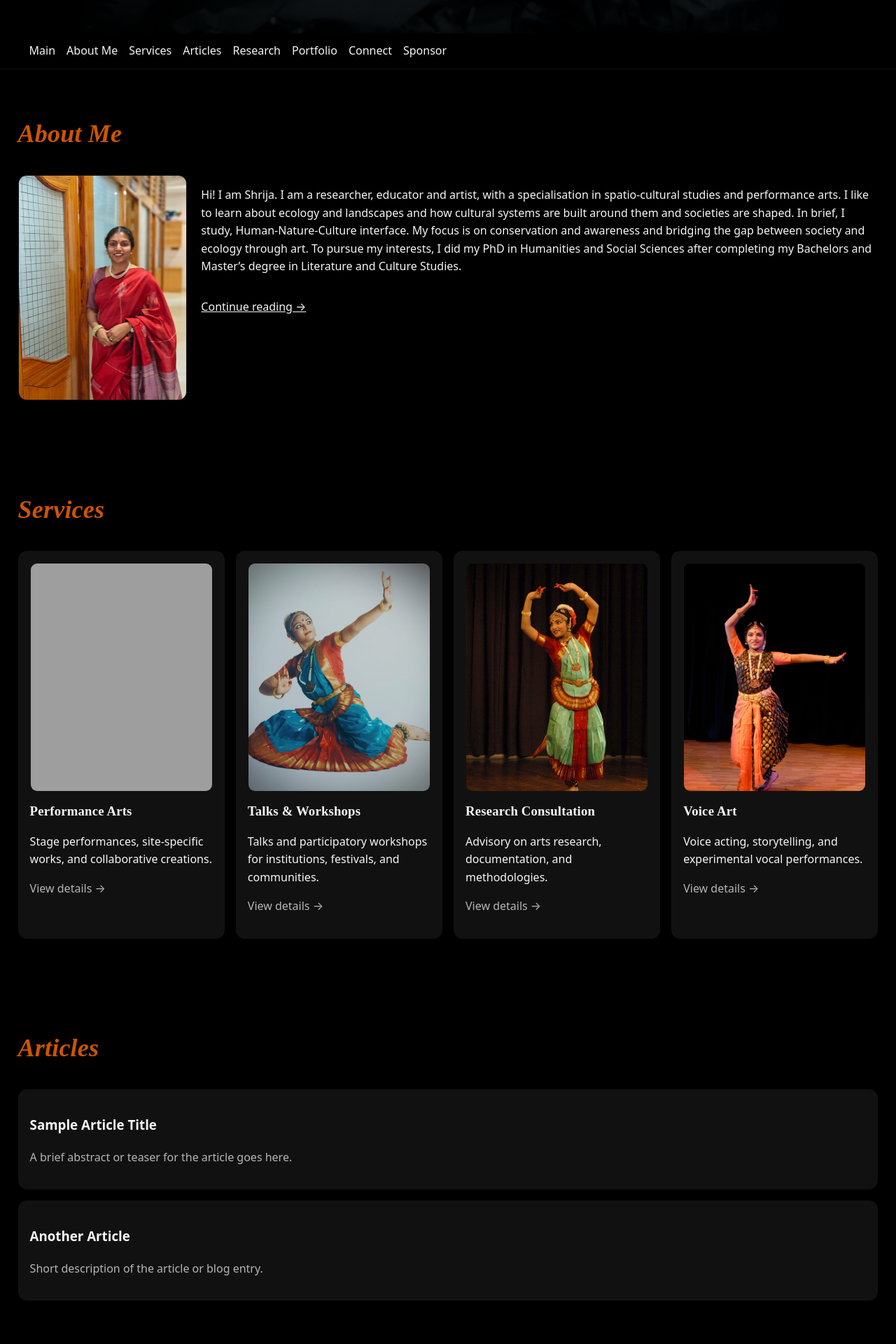
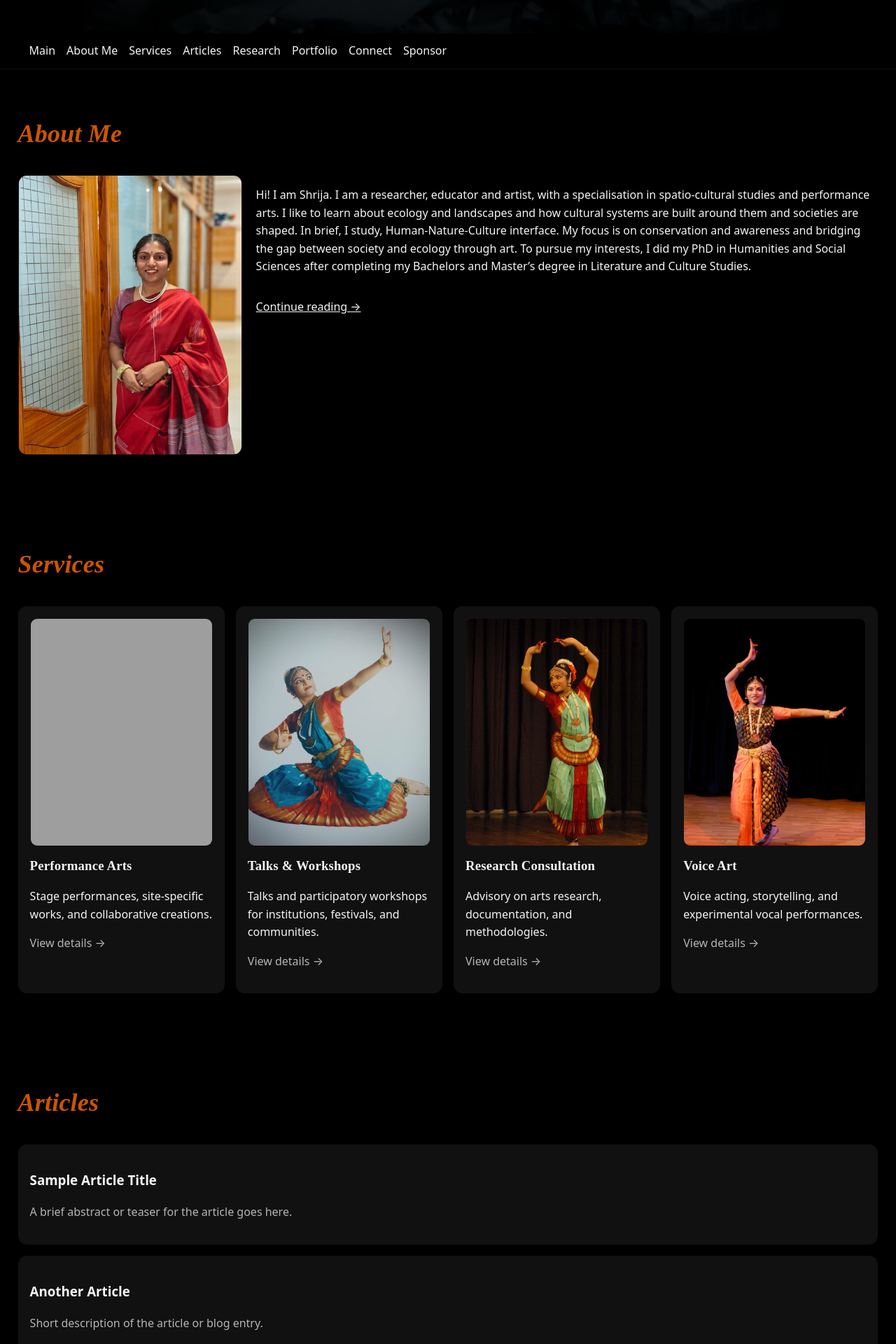
Before and after one commit to techunderfive/Bharatnatyam-Srs, a Jekyll site: the page built from index.html, in a window 1280 px wide. Shown: the part 852-2772 px from the top of the page at 70% size. Built offline with Jekyll 4.4.1, drawn with Linux system fonts in a browser that asks for light colours; some web fonts are replaced; grey boxes are pictures that could not be loaded.

Commit message:
Home About: constrain image to 4:5 aspect and max-width 320px so it matches thumbnails; responsive grid auto/1fr

```diff
--- a/assets/css/style.css
+++ b/assets/css/style.css
@@ -135,11 +135,10 @@ html { scroll-behavior: smooth; }
 
 /* Split layout (image + content) for About */
 #about .split { display: grid; grid-template-columns: 1fr; gap: 1rem; align-items: start; }
-#about .split__media { width: 100%; }
+#about .split__media { width: 100%; max-width: 320px; aspect-ratio: 4/5; }
 #about .split__media img { width: 100%; height: 100%; object-fit: cover; border-radius: 12px; border: 1px solid #121212; }
 #about .split__content { display: grid; align-content: start; }
 
 @media (min-width: 900px) {
-  /* Halve the image column width compared to previous (from .8fr to .4fr) */
-  #about .split { grid-template-columns: .4fr 1.6fr; gap: 1.25rem; }
+  #about .split { grid-template-columns: auto 1fr; gap: 1.25rem; }
 }
```
